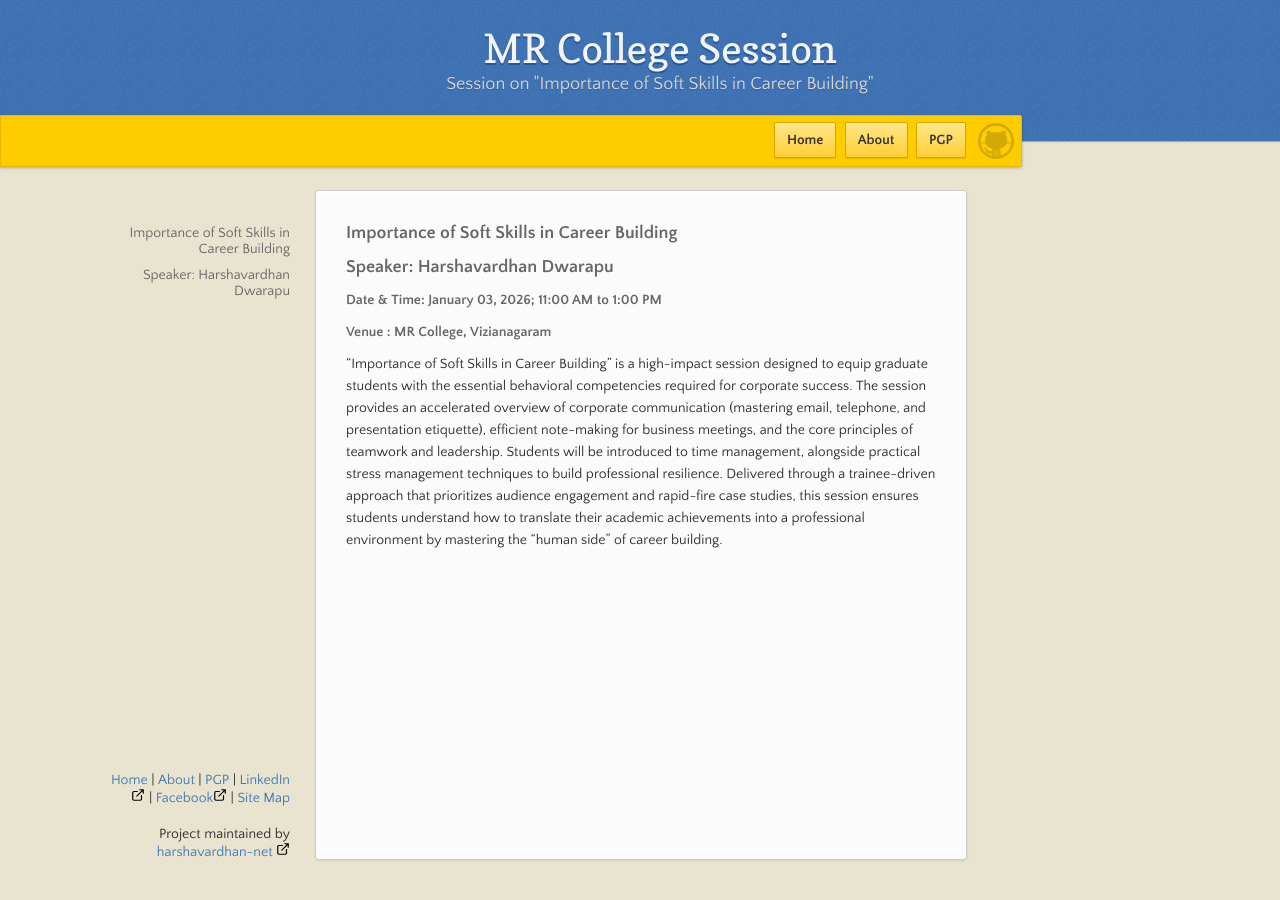
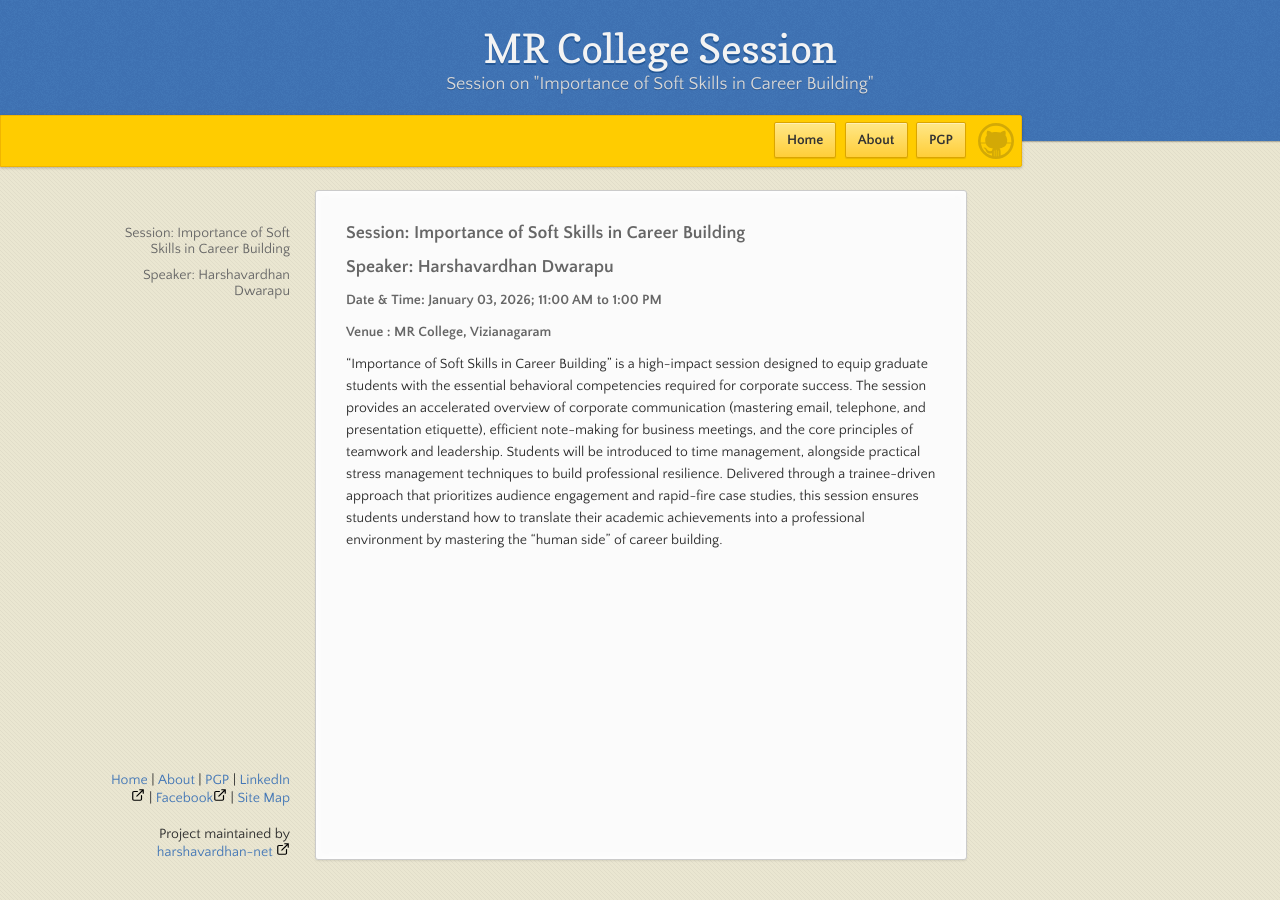
Before and after one commit to harshavardhan-net/harshavardhan-net, a Jekyll site: the page built from mrc-session.md, in a window 1280 px wide. Built offline with Jekyll 4.4.1, drawn with Linux system fonts in a browser that asks for light colours.

Commit message:
Update mrc-session.md

```diff
--- a/mrc-session.md
+++ b/mrc-session.md
@@ -4,7 +4,7 @@ title: MR College Session
 description: Session on "Importance of Soft Skills in Career Building"
 ---
 
-### Importance of Soft Skills in Career Building
+### Session: Importance of Soft Skills in Career Building
 ### Speaker: Harshavardhan Dwarapu
 
 #### Date & Time: January 03, 2026; 11:00 AM to 1:00 PM
```
